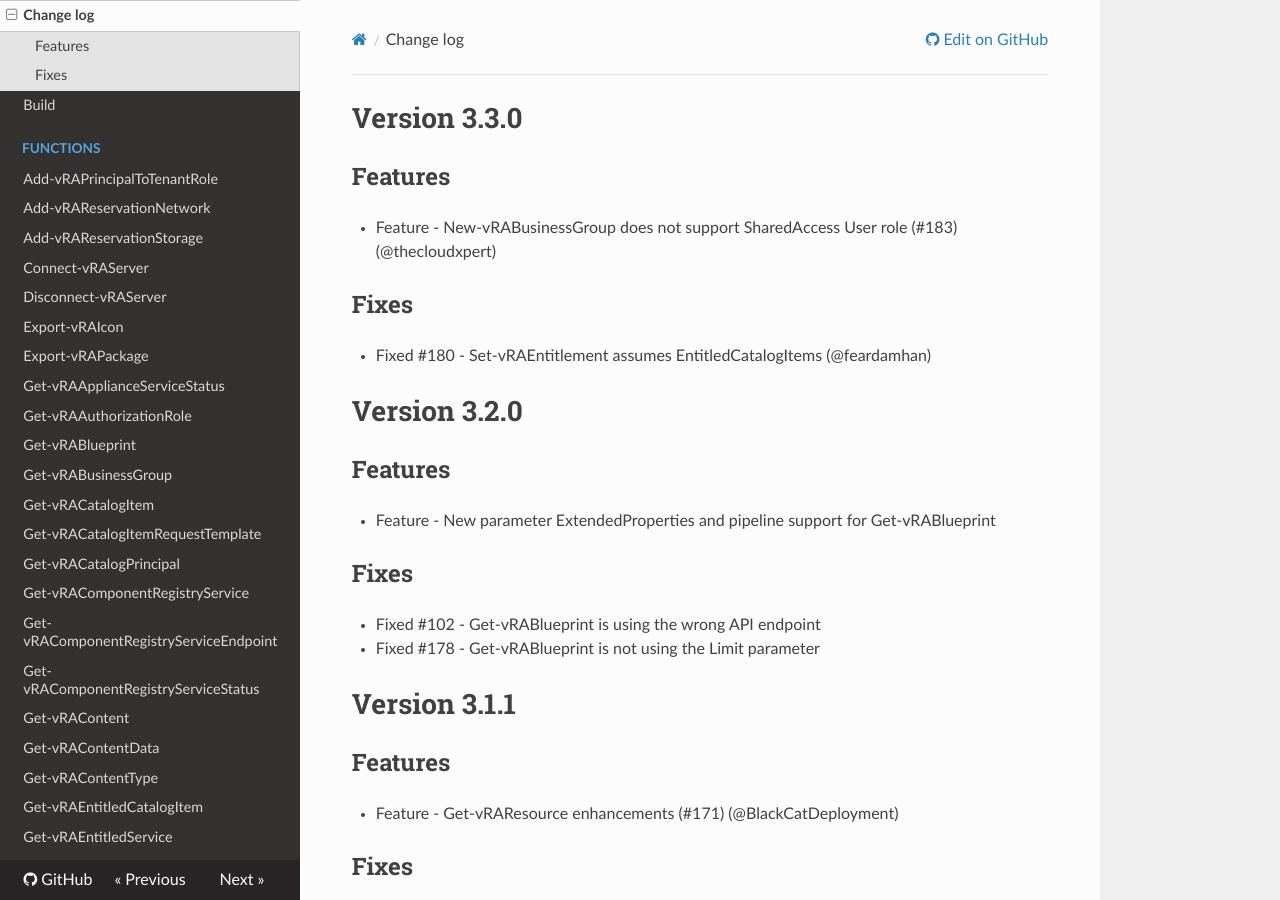
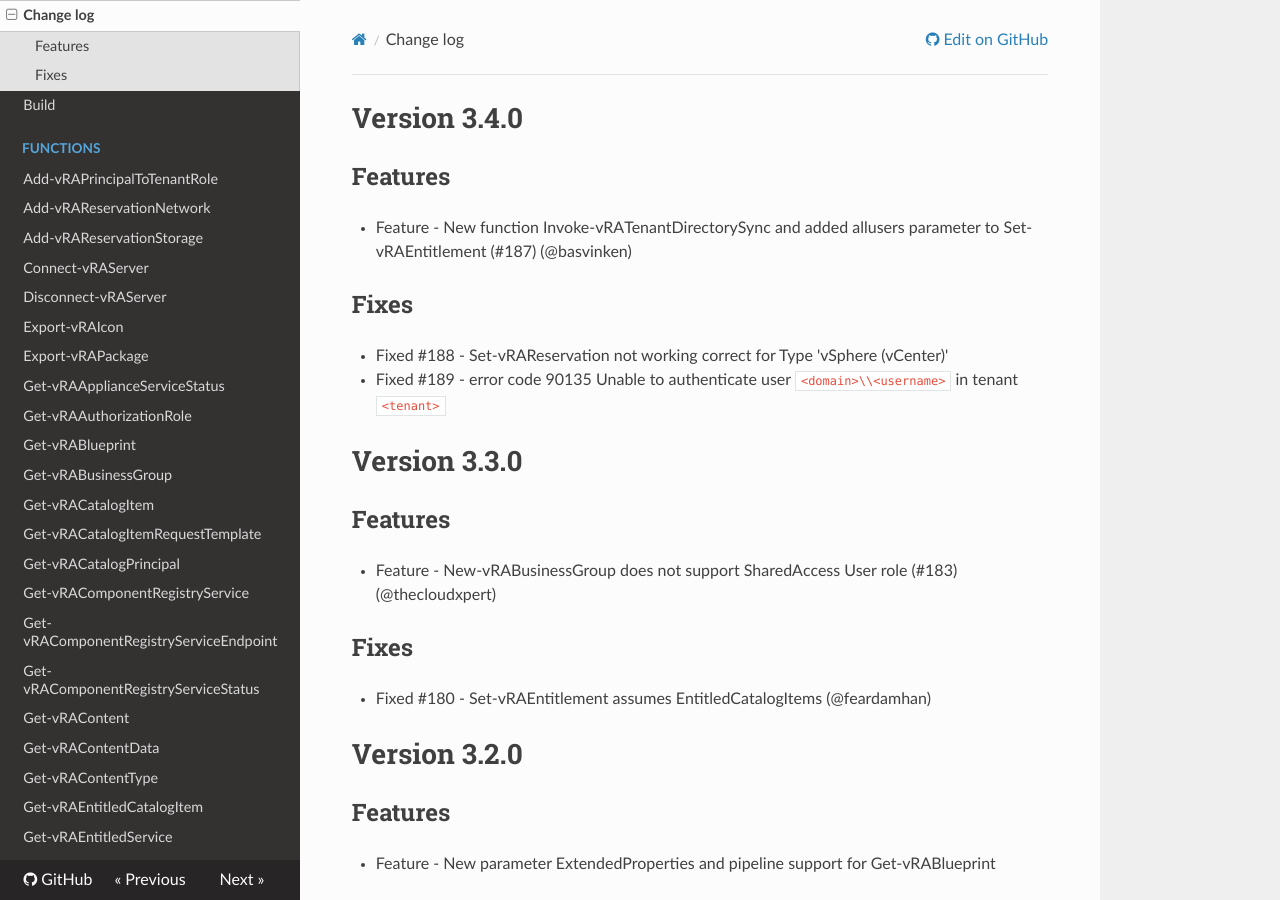
Before and after one commit to jakkulabs/PowervRA, an MkDocs documentation site: the page built from docs/CHANGELOG.md, in a window 1280 px wide and 900 px high. Built offline with MkDocs 1.6.1, drawn with Linux system fonts in a browser that asks for light colours; nearby versions of some CDN libraries; old or Windows-style settings are respelled for this version of MkDocs.

```diff
--- a/docs/CHANGELOG.md
+++ b/docs/CHANGELOG.md
@@ -1,3 +1,11 @@
+# Version 3.4.0
+## Features
+* Feature - New function Invoke-vRATenantDirectorySync and added allusers parameter to Set-vRAEntitlement (#187) (@basvinken)
+
+## Fixes
+* Fixed #188 - Set-vRAReservation not working correct for Type 'vSphere (vCenter)'
+* Fixed #189 - error code 90135 Unable to authenticate user `<domain>\\<username>` in tenant `<tenant>`
+
 # Version 3.3.0
 ## Features
 * Feature - New-vRABusinessGroup does not support SharedAccess User role (#183) (@thecloudxpert)
```
Also changed, not shown: RELEASE.md (+3 -2 lines).
